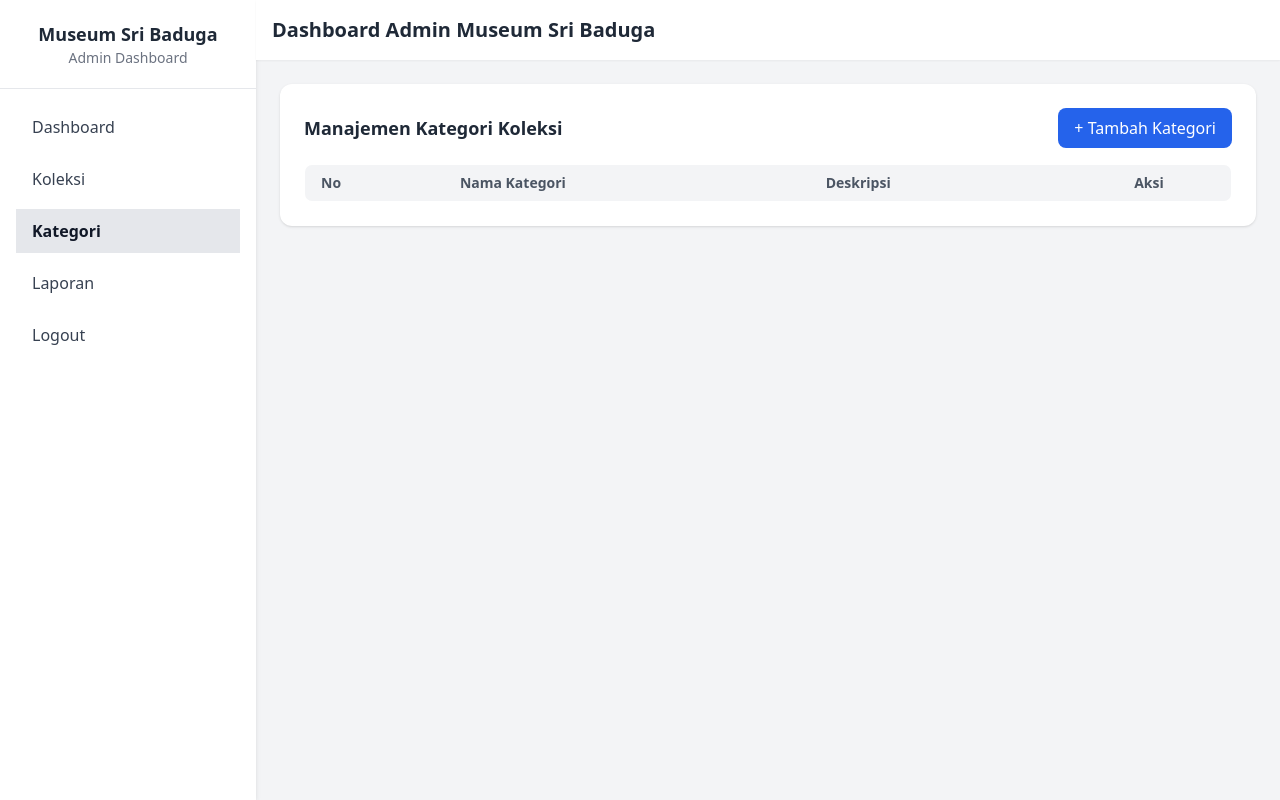
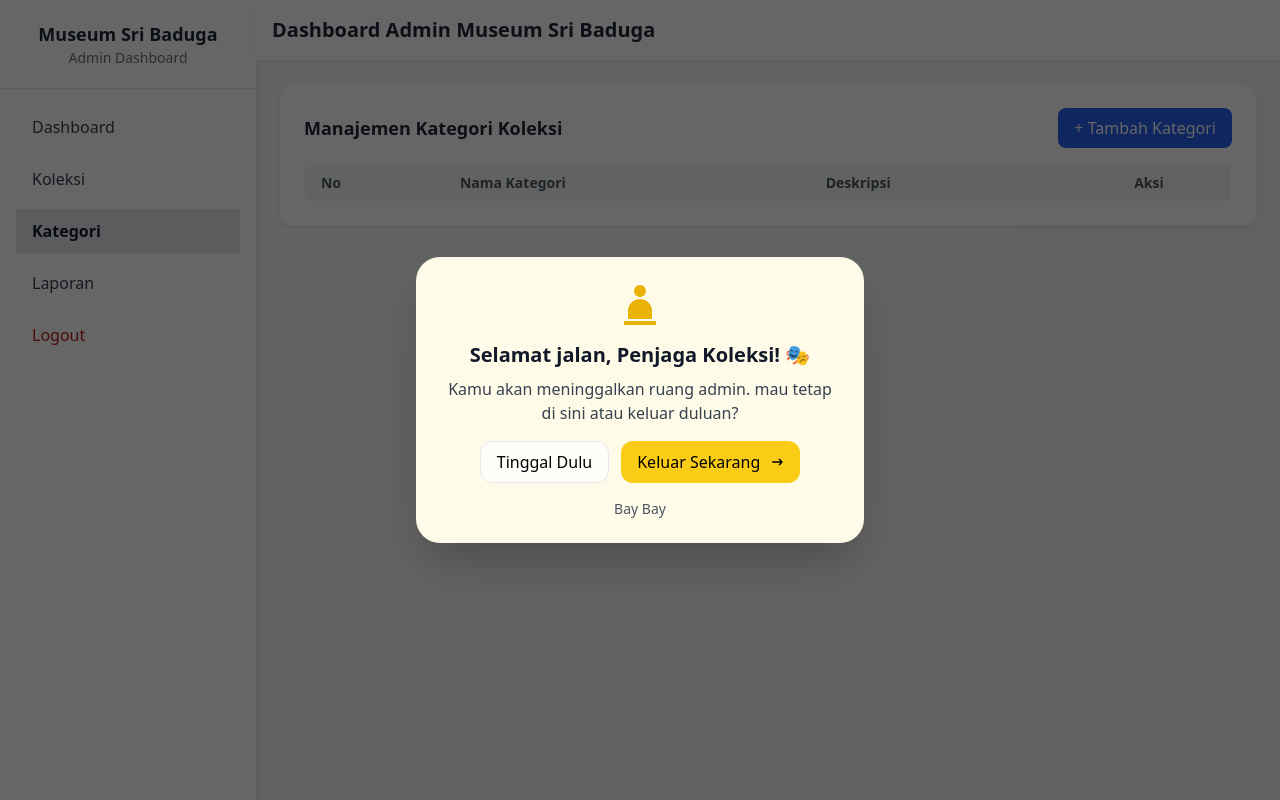
Before and after one commit to ghaidafasya24/fe-internship, a plain HTML site: page Template/dasboard.html in a window 1280 px wide. Both pictures are taken after a click on the link "Logout". Drawn offline with nearby package versions, Linux system fonts and the light colour scheme.

Commit message:
TambahAlertLogout

```diff
--- /dev/null
+++ b/Js/controller/logout.js
@@ -0,0 +1,72 @@
+// File: /Js/controller/logout.js
+
+document.addEventListener("DOMContentLoaded", () => {
+  const logoutButton = document.getElementById("logoutButton");
+  const modal = document.getElementById("logoutModal");
+  const confirmBtn = document.getElementById("confirmLogout");
+  const cancelBtn = document.getElementById("cancelLogout");
+
+  if (!logoutButton || !modal) return;
+
+  // Saat tombol logout diklik → tampilkan modal
+  logoutButton.addEventListener("click", (e) => {
+    e.preventDefault();
+    // show modal with entry animation
+    modal.classList.remove("hidden");
+    const card = document.getElementById('logoutCard');
+    if (card) {
+      // start from scaled down / transparent then animate to full
+      card.classList.remove('scale-100','opacity-100');
+      card.classList.add('scale-95','opacity-0');
+      // allow next tick then animate to visible
+      setTimeout(() => {
+        card.classList.remove('scale-95','opacity-0');
+        card.classList.add('scale-100','opacity-100');
+      }, 20);
+    }
+  });
+
+  // Jika user klik "Batal"
+  cancelBtn.addEventListener("click", () => {
+    // hide with reverse animation
+    const card = document.getElementById('logoutCard');
+    if (card) {
+      card.classList.remove('scale-100','opacity-100');
+      card.classList.add('scale-95','opacity-0');
+      setTimeout(() => {
+        modal.classList.add('hidden');
+      }, 200);
+    } else {
+      modal.classList.add('hidden');
+    }
+  });
+
+  // Jika user klik "Logout"
+  confirmBtn.addEventListener("click", () => {
+    // Hapus token dari cookie
+    document.cookie = "token=; path=/; expires=Thu, 01 Jan 1970 00:00:00 UTC;";
+
+    // (Opsional) panggil API logout kalau backend punya
+    /*
+    fetch("https://inventorymuseum-de54c3e9b901.herokuapp.com/api/users/logout", {
+      method: "POST",
+      credentials: "include"
+    });
+    */
+
+    // Tutup modal dengan animasi lalu redirect ke landing page
+    const card = document.getElementById('logoutCard');
+    if (card) {
+      card.classList.remove('scale-100','opacity-100');
+      card.classList.add('scale-95','opacity-0');
+      setTimeout(() => {
+        modal.classList.add('hidden');
+        // redirect after modal hides
+        window.location.href = "../template/landingpage.html";
+      }, 220);
+    } else {
+      modal.classList.add('hidden');
+      window.location.href = "../template/landingpage.html";
+    }
+  });
+});
--- a/Template/dasboard.html
+++ b/Template/dasboard.html
@@ -24,8 +24,34 @@
         <a href="#" class="block py-2.5 px-4 rounded hover:bg-gray-200 font-medium text-gray-700">Koleksi</a>
         <a href="#" class="block py-2.5 px-4 bg-gray-200 font-semibold text-gray-900">Kategori</a>
         <a href="#" class="block py-2.5 px-4 rounded hover:bg-gray-200 font-medium text-gray-700">Laporan</a>
-        <a href="#" class="block py-2.5 px-4 rounded hover:bg-gray-200 font-medium text-gray-700">Logout</a>
+         <a id="logoutButton" href="#" class="block py-2.5 px-4 rounded hover:bg-red-200 font-medium text-red-700">Logout</a>
       </nav>
+      <!-- Modal Konfirmasi Logout (Themed & Playful) -->
+<div id="logoutModal" class="hidden fixed inset-0 bg-black bg-opacity-60 flex items-center justify-center z-50">
+  <div id="logoutCard" class="bg-yellow-50 dark:bg-neutral-900 p-6 rounded-3xl shadow-2xl text-center max-w-md w-full transform transition-all duration-300 scale-95 opacity-0">
+    <div class="flex items-center justify-center mb-3">
+      <!-- Museum mask / statue playful icon -->
+      <svg class="w-12 h-12 text-yellow-500 dark:text-yellow-400" xmlns="http://www.w3.org/2000/svg" fill="currentColor" viewBox="0 0 24 24">
+        <path d="M12 2C10.343 2 9 3.343 9 5s1.343 3 3 3 3-1.343 3-3-1.343-3-3-3zm6 13v4H6v-4a6 6 0 0 1 12 0zM4 20h16v2H4z" />
+      </svg>
+    </div>
+    <h2 class="text-xl font-bold text-gray-900 dark:text-white mb-2">Selamat jalan, Penjaga Koleksi! 🎭</h2>
+    <p class="text-gray-700 dark:text-neutral-300 mb-4">Kamu akan meninggalkan ruang admin. mau tetap di sini atau keluar duluan?</p>
+
+    <div class="flex justify-center gap-3">
+      <button id="cancelLogout" class="px-4 py-2 bg-white/80 dark:bg-neutral-800 border border-gray-200 dark:border-neutral-700 rounded-xl hover:scale-105 transition">Tinggal Dulu</button>
+      <button id="confirmLogout" class="px-4 py-2 bg-yellow-400 text-black rounded-xl hover:bg-yellow-500 flex items-center gap-2">
+        <span>Keluar Sekarang</span>
+        <svg class="w-4 h-4" xmlns="http://www.w3.org/2000/svg" fill="none" viewBox="0 0 24 24" stroke="currentColor">
+          <path stroke-linecap="round" stroke-linejoin="round" stroke-width="2" d="M17 16l4-4m0 0l-4-4m4 4H7" />
+        </svg>
+      </button>
+    </div>
+
+    <p class="mt-4 text-sm text-gray-600 dark:text-neutral-400">Bay Bay</p>
+  </div>
+</div>
+
     </aside>
 
     <!-- Main Content -->
@@ -91,5 +117,6 @@
     closeModal.addEventListener('click', () => modal.classList.add('hidden'));
   </script>
   <script type="module" src="../Js/controller/kategori.js"></script>
+  <script type="module"  src="../Js/controller/logout.js"></script>
 </body>
 </html>
```
